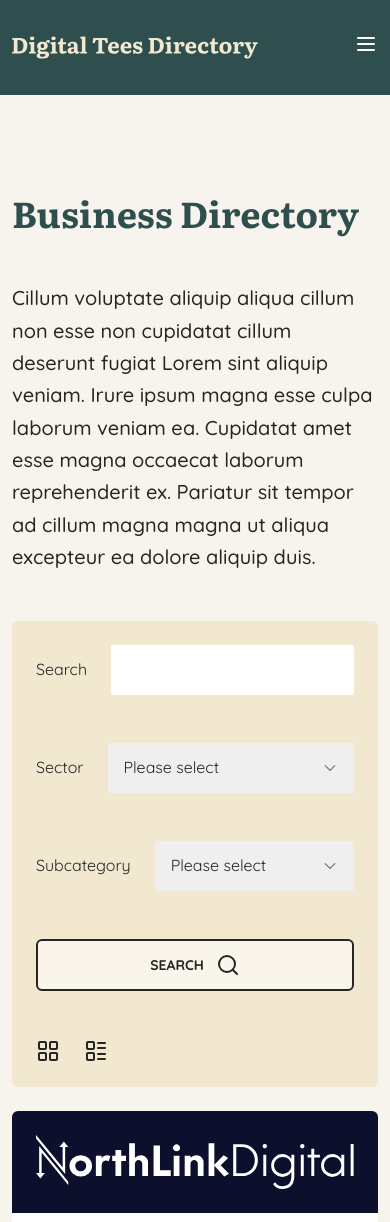
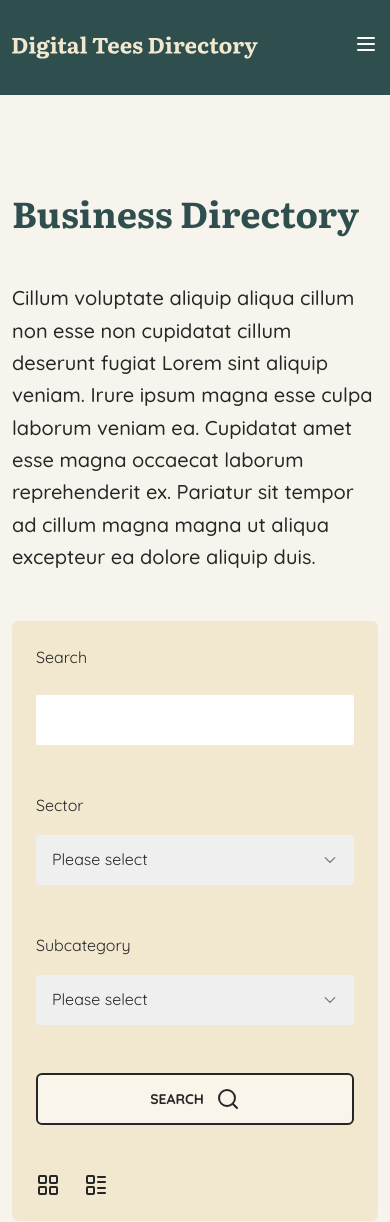
Before and after one commit to mcgri/Digital-Tees-Directory, a Next.js app: page /business-directory/1 in a window 390 px wide. Shown: the top 1222 px of the page. Built offline with nearby package versions, Linux system fonts and the light colour scheme.

Commit message:
UI fixes for search bar at mobile

```diff
--- a/app/business-directory/[page]/page.tsx
+++ b/app/business-directory/[page]/page.tsx
@@ -41,7 +41,7 @@ const Page = async ({ params }: Props) => {
       ></PageHeader>
       <Container className="w-full flex flex-col gap-6">
         <div className="flex flex-col xl:flex-row justify-between gap-12 bg-bravo p-6 rounded-md">
-          <div className="flex items-center gap-6 grow">
+          <div className="grid md:flex items-center gap-6 grow">
             <label htmlFor="subcategory">Search</label>
             <input
               type="text"
@@ -50,7 +50,7 @@ const Page = async ({ params }: Props) => {
             />
           </div>
           <div className="flex flex-col md:flex-row gap-12 ">
-            <div className="flex items-center gap-6">
+            <div className="grid md:flex items-center gap-4">
               <label htmlFor="subcategory">Sector</label>
               <select
                 id="sector"
@@ -67,7 +67,7 @@ const Page = async ({ params }: Props) => {
                 ))}
               </select>
             </div>
-            <div className="flex items-center gap-6">
+            <div className="grid md:flex items-center gap-4">
               <label htmlFor="subcategory">Subcategory</label>
               <select
                 id="subcategory"
@@ -86,7 +86,7 @@ const Page = async ({ params }: Props) => {
             </div>
           </div>
 
-          <button className="dtd-button bg-white/60 text-sm py-3 px-5 gap-3 w-full md:w-32 justify-center duration-150 hover:bg-white/90">
+          <button className="dtd-button  bg-white/60 text-sm py-3 px-5 gap-3 w-full md:w-32 justify-center duration-150 hover:bg-white/90">
             <span>Search</span>
             <Search className="w-6 h-6" />
           </button>
```
